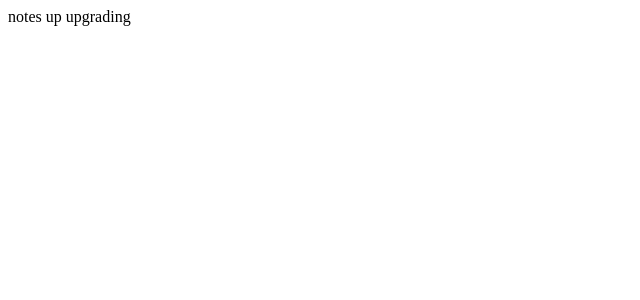
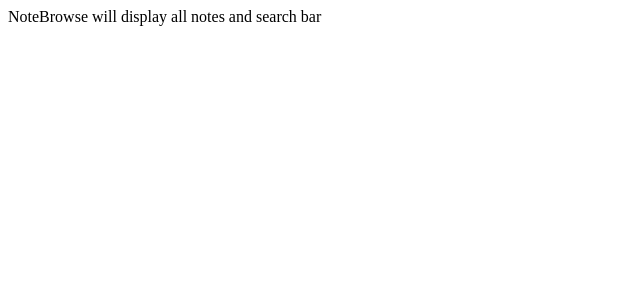
Before and after one commit to anthonynarine/Notes, a React (Create React App) app in the folder notes-redux/: page / in a window 1280 px wide. Shown: the top 300 px of the page, without its empty margins (0-640 px from the left). Built offline with nearby package versions, Linux system fonts and the light colour scheme.

Commit message:
routing completed + decided to add routing directly into index.js see old front end for comparison

```diff
--- a/notes-redux/src/App.js
+++ b/notes-redux/src/App.js
@@ -1,3 +1,9 @@
+
+import Note from "./pages/Note"
+import NoteList from "./pages/Note"
+import NoteCreate from "./pages/Note"
+import ErrorPage from "./pages/Note"
+
 
 function App() {
   return (
--- a/notes-redux/src/index.js
+++ b/notes-redux/src/index.js
@@ -3,15 +3,24 @@ import ReactDOM from "react-dom/client";
 import App from "./App";
 import { store } from "./store/configureStore";
 import { Provider } from "react-redux";
-import { BrowserRouter } from "react-router-dom";
+import { BrowserRouter, Routes, Route } from "react-router-dom";
+import NoteList from "./pages/NoteBrowse";
+import Note from "./pages/Note";
+import NoteCreate from "./pages/NoteCreate";
+import ErrorPage from "./pages/ErrorPage";
 
 const root = ReactDOM.createRoot(document.getElementById("root"));
 root.render(
   <React.StrictMode>
-    <BrowserRouter>
-      <Provider store={store}>
-        <App />
-      </Provider>
-    </BrowserRouter>
+    <Provider store={store}>
+      <BrowserRouter>
+        <Routes>
+        <Route path="/" element={<NoteList />} />
+        <Route path="/note/:id" element={<Note />} />
+        <Route path="/note/add" element={<NoteCreate />} />
+        <Route path="*" element={<ErrorPage />} />
+        </Routes>
+      </BrowserRouter>
+    </Provider>
   </React.StrictMode>
 );
--- /dev/null
+++ b/notes-redux/src/pages/ErrorPage.jsx
@@ -0,0 +1,11 @@
+import React from 'react'
+
+function ErrorPage() {
+  return (
+    <div>
+      Page not found
+    </div>
+  )
+}
+
+export default ErrorPage
--- /dev/null
+++ b/notes-redux/src/pages/Note.jsx
@@ -0,0 +1,14 @@
+
+import React from 'react'
+
+function Note() {
+  return (
+    <div>
+
+        Note page to view edit and delete note
+
+    </div>
+  )
+}
+
+export default Note
--- /dev/null
+++ b/notes-redux/src/pages/NoteBrowse.jsx
@@ -0,0 +1,13 @@
+import React from 'react'
+
+function NoteList() {
+  return (
+    <div>
+
+        NoteBrowse will display all notes and search bar
+
+    </div>
+  )
+}
+
+export default NoteList
--- /dev/null
+++ b/notes-redux/src/pages/NoteCreate.jsx
@@ -0,0 +1,13 @@
+import React from 'react'
+
+function NoteCreate() {
+  return (
+    <div>
+
+      form to create a note
+
+    </div>
+  )
+}
+
+export default NoteCreate
```
